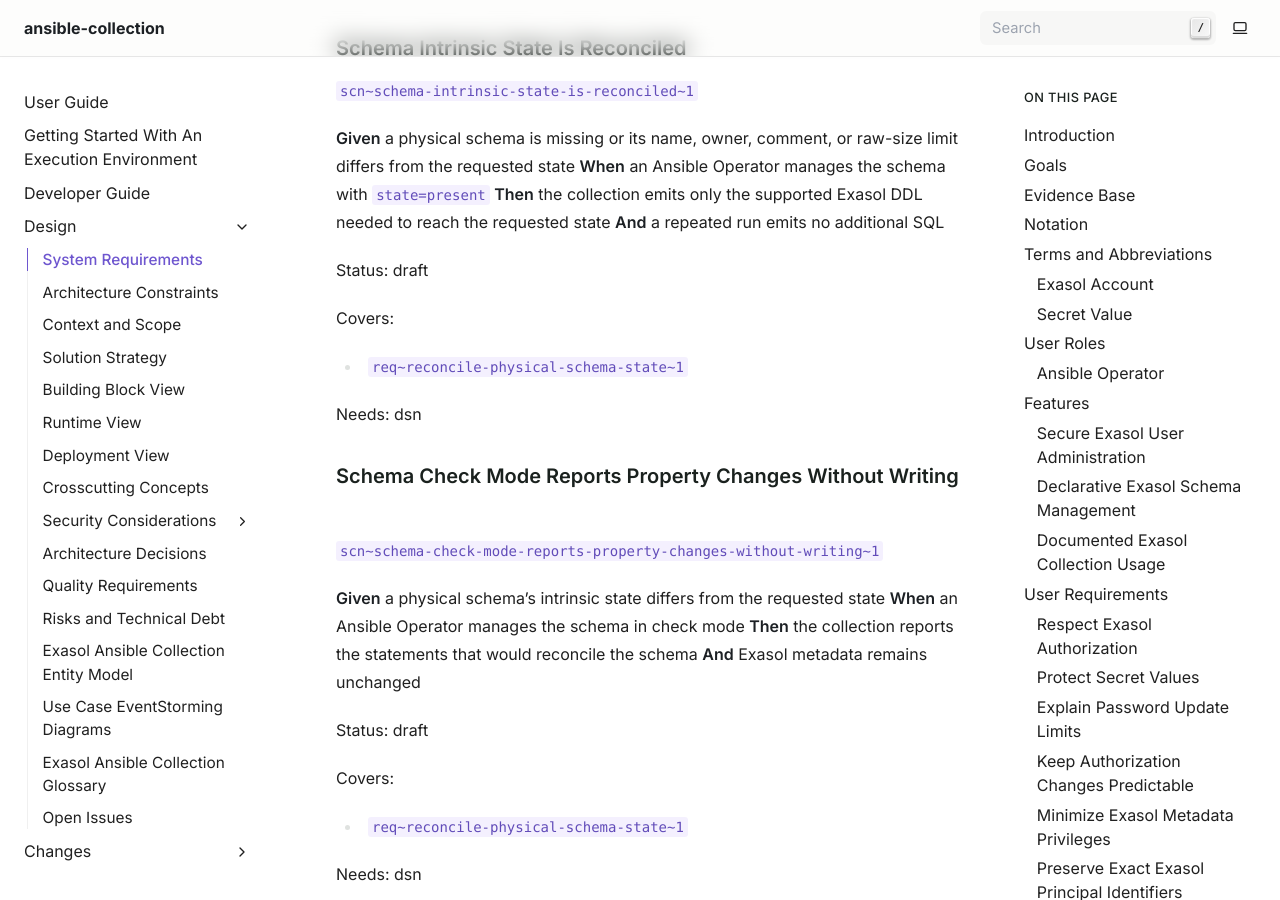
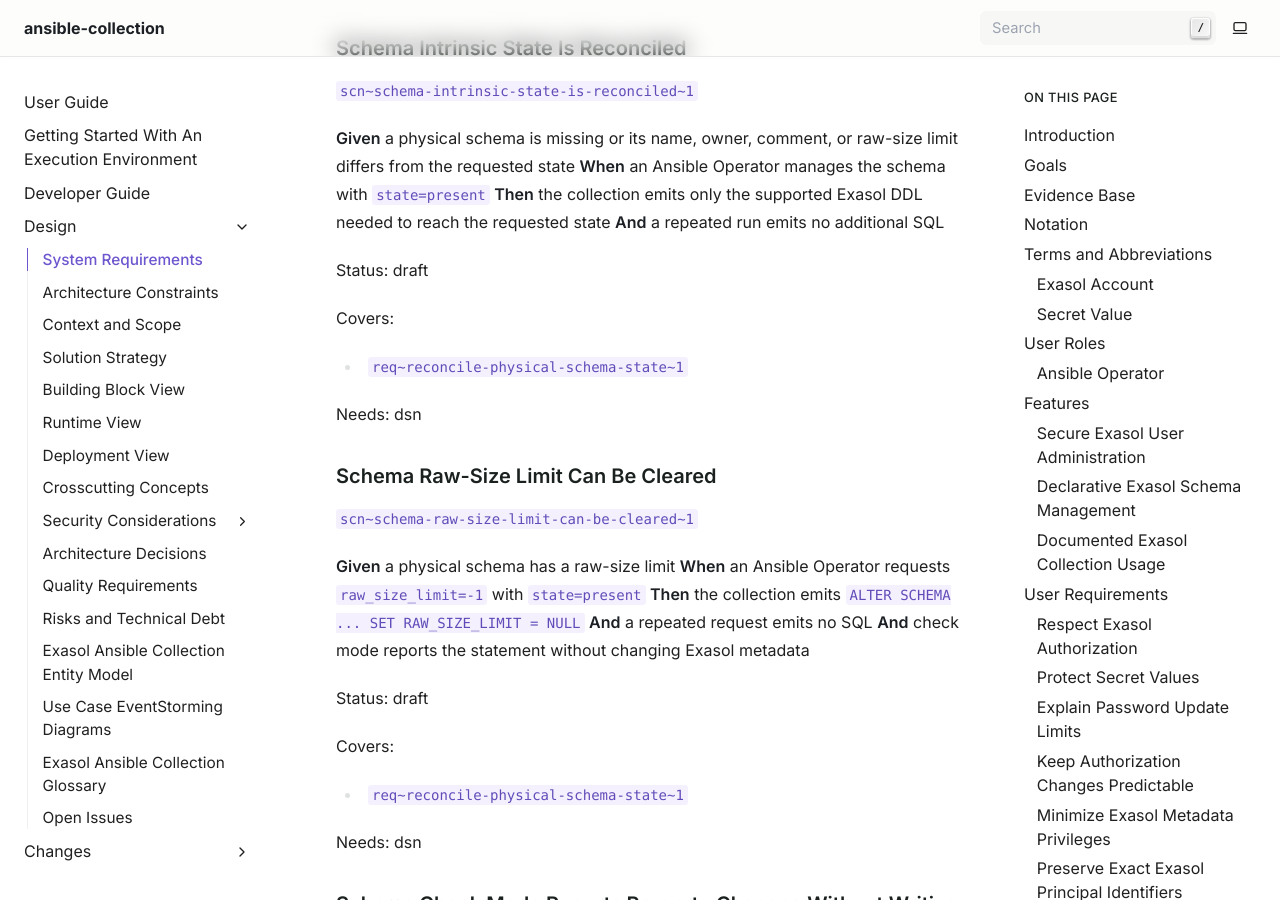
Before and after one commit to exasol/ansible-collection, a Sphinx documentation site: the page built from doc/system_requirements.md, in a window 1280 px wide and 900 px high, scrolled down 11400 px. Built offline with Sphinx 7.4.7, drawn with Linux system fonts in a browser that asks for light colours; some of the changed text lies outside the part shown.

Commit message:
Support clearing Exasol schema raw-size limits (#128)
- Use raw_size_limit: -1 to reconcile limits to NULL, with idempotent and check-mode coverage.

```diff
--- a/doc/system_requirements.md
+++ b/doc/system_requirements.md
@@ -226,8 +226,8 @@
 `req~reconcile-physical-schema-state~1`
 
 Schema management must idempotently reconcile existence, exact name, owner,
-comment, and raw-size limit, and must report the same statement plan without
-writing in check mode.
+comment, and raw-size limit, including clearing a requested raw-size limit,
+and must report the same statement plan without writing in check mode.
 
 Rationale:
 
@@ -355,6 +355,22 @@
 **When** an Ansible Operator manages the schema with `state=present`
 **Then** the collection emits only the supported Exasol DDL needed to reach the requested state
 **And** a repeated run emits no additional SQL
+
+Status: draft
+
+Covers:
+- `req~reconcile-physical-schema-state~1`
+
+Needs: dsn
+
+### Schema Raw-Size Limit Can Be Cleared
+`scn~schema-raw-size-limit-can-be-cleared~1`
+
+**Given** a physical schema has a raw-size limit
+**When** an Ansible Operator requests `raw_size_limit=-1` with `state=present`
+**Then** the collection emits `ALTER SCHEMA ... SET RAW_SIZE_LIMIT = NULL`
+**And** a repeated request emits no SQL
+**And** check mode reports the statement without changing Exasol metadata
 
 Status: draft
 
```
Also changed, not shown: doc/changesets/raw-size-limit-clearing.md (added, +26 -0 lines), doc/design/runtime_view.md (+3 -0 lines), doc/user_guide.rst (+13 -0 lines), 7 other files.
